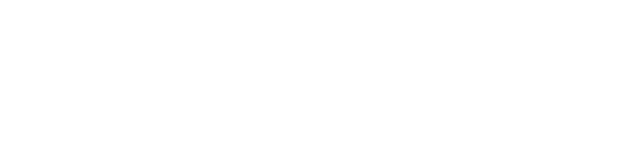
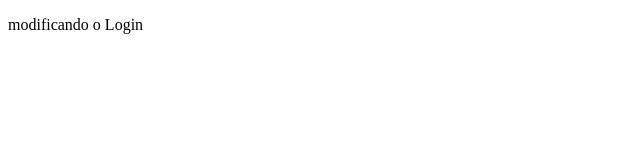
Before and after one commit to EduardoMoreira10/codeteste, a plain HTML site: page login.html in a window 1280 px wide. Shown: the whole page, without its empty margins (0-640 px from the left). Drawn offline with Linux system fonts and the light colour scheme.

Commit message:
modificando o login

```diff
--- a/login.html
+++ b/login.html
@@ -6,6 +6,6 @@
     <title>Login</title>
 </head>
 <body>
-
+    <p>modificando o Login</p>
 </body>
 </html>
```
